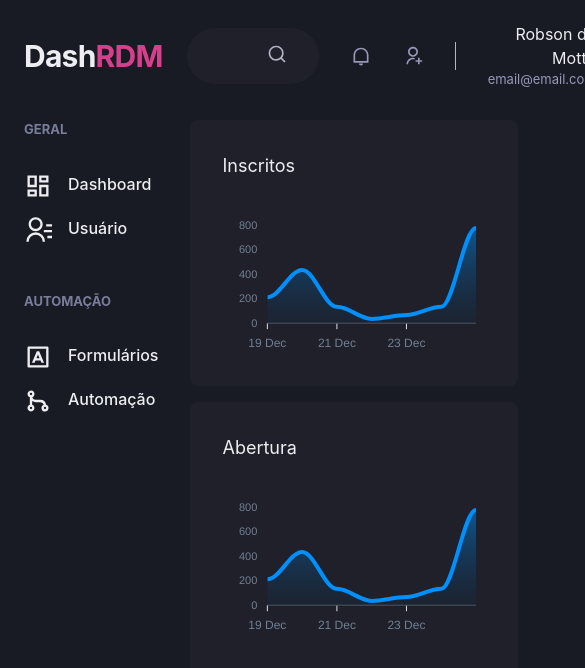
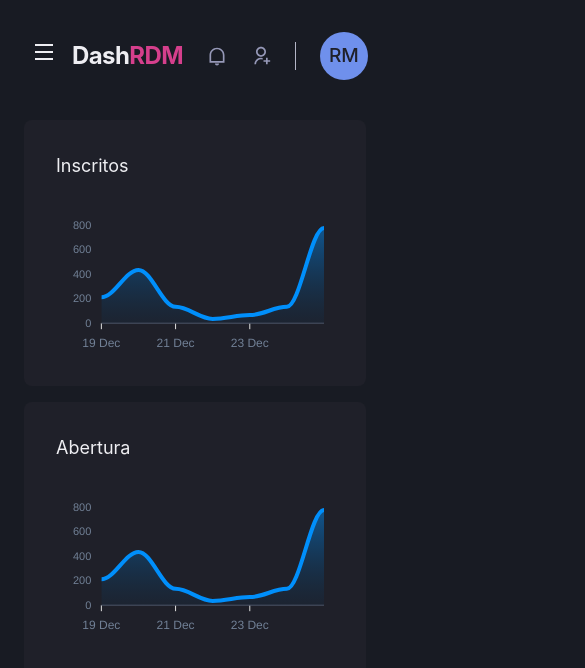
Before and after one commit to RDMotta/dashrdm, a Next.js app: page /dashboard in a window 390 px wide. Shown: the top 668 px of the page, 585 px wide, since content can reach past the window. Built offline with nearby package versions, Linux system fonts and the light colour scheme.

Commit message:
Added responsive components

```diff
--- a/src/components/Header/Logo.tsx
+++ b/src/components/Header/Logo.tsx
@@ -3,7 +3,7 @@
 export function Logo(){
     return(
         <Text
-            fontSize="3xl"
+            fontSize={["2xl", "3xl"]}
             fontWeight="bold"
             letterSpacing="tight"
             w="64">
--- a/src/components/Header/NotificationNav.tsx
+++ b/src/components/Header/NotificationNav.tsx
@@ -4,9 +4,9 @@
 export function NotificationNav() {
     return(
         <HStack
-            spacing="8"
-            mx="8"
-            pr="8"
+            spacing={["6", "8"]}
+            mx={["6", "8"]}
+            pr={["6", "8"]}
             py="1"
             color="gray.300"
             borderRightWidth={1}
--- a/src/components/Header/Profile.tsx
+++ b/src/components/Header/Profile.tsx
@@ -1,12 +1,18 @@
 import { Flex, Box, Text, Avatar } from '@chakra-ui/react'
 
-export function Profile(){
+interface ProfileProps {
+    showProfileData?: boolean;
+}
+export function Profile({ showProfileData }: ProfileProps){
     return (
         <Flex align="center">
+           { showProfileData && (
             <Box mr="4" textAlign="right">
                 <Text>Robson da Motta</Text>
                 <Text color="gray.300" fontSize="small">email@email.com</Text>
             </Box>
+            ) }
+
             <Avatar size="md" name="Robson da Motta"/>
         </Flex>
     );
--- a/src/components/Header/index.tsx
+++ b/src/components/Header/index.tsx
@@ -1,11 +1,21 @@
-import { Flex } from '@chakra-ui/react'
+import { Flex, Icon, IconButton, useBreakpointValue } from '@chakra-ui/react'
+import { useSidebarDrawer } from '../../contexts/SidebarDrawerContext';
+import { RiMenuLine } from 'react-icons/ri';
+
+
 import { Logo } from './Logo';
-
 import { NotificationNav } from './NotificationNav';
 import { Profile } from './Profile';
 import { SearchBox } from './SearchBox';
 
 export function Header() {
+    const { onOpen } = useSidebarDrawer()
+
+    const isWideVersion = useBreakpointValue({
+        base: false,
+        lg: true,
+    })
+
     return(
         <Flex
             as="header"
@@ -17,13 +27,26 @@
             px="6"
             align="center"
         >
+            { !isWideVersion && (
+                <IconButton
+                    aria-label="Open menu drawer"
+                    icon={<Icon as={RiMenuLine} />}
+                    fontSize="24"
+                    variant="unstyled"
+                    onClick={onOpen}
+                    mr="2"
+                >
+
+                </IconButton>
+            ) }
+
             <Logo />
 
-            <SearchBox />
+            { isWideVersion && <SearchBox /> }
 
             <Flex align="center" ml="auto">
               <NotificationNav />
-              <Profile />
+              <Profile showProfileData={isWideVersion}/>
             </Flex>
         </Flex>
     );
--- /dev/null
+++ b/src/components/Sidebar/SidebarNav.tsx
@@ -0,0 +1,20 @@
+import { Stack } from '@chakra-ui/react';
+import { RiDashboardLine, RiContactsLine, RiInputMethodLine, RiGitMergeLine } from 'react-icons/ri';
+
+import { NavLink } from './NavLink';
+import { NavSection } from './NevSection';
+
+export function SidebarNav(){
+    return(
+        <Stack spacing="12" align="flex-start">
+            <NavSection title="GERAL">
+                <NavLink icon={RiDashboardLine}>Dashboard</NavLink>
+                <NavLink icon={RiContactsLine}>Usuário</NavLink>
+            </NavSection>
+            <NavSection title="AUTOMAÇÃO">
+                <NavLink icon={RiInputMethodLine}>Formulários</NavLink>
+                <NavLink icon={RiGitMergeLine}>Automação</NavLink>
+            </NavSection>
+        </Stack>
+    );
+}
--- a/src/components/Sidebar/index.tsx
+++ b/src/components/Sidebar/index.tsx
@@ -1,22 +1,44 @@
-import { Box, Stack, Text, Link, Icon } from "@chakra-ui/react"
-import { RiDashboardLine, RiContactsLine, RiInputMethodLine, RiGitMergeLine } from "react-icons/ri"
-import { NavLink } from "./NavLink";
+import {
+    Box,
+    Drawer,
+    DrawerOverlay,
+    DrawerContent,
+    DrawerCloseButton,
+    DrawerHeader,
+    DrawerBody,
+    useBreakpointValue
+} from '@chakra-ui/react';
+import { useSidebarDrawer } from '../../contexts/SidebarDrawerContext';
 
-import { NavSection } from "./NevSection"
+import { SidebarNav } from './SidebarNav';
 
 export function Sidebar(){
+    const { isOpen, onClose } = useSidebarDrawer()
+
+    const isDrawerSidebar = useBreakpointValue({
+        base: true,
+        lg: false,
+    })
+
+    if (isDrawerSidebar) {
+        return(
+            <Drawer isOpen={isOpen} placement="left" onClose={onClose}>
+                <DrawerOverlay>
+                    <DrawerContent bg="gray.800" p="4">
+                        <DrawerCloseButton mt="6"/>
+                        <DrawerHeader>Navegação</DrawerHeader>
+                        <DrawerBody>
+                            <SidebarNav />
+                        </DrawerBody>
+                    </DrawerContent>
+                </DrawerOverlay>
+            </Drawer>
+        );
+    }
+
     return(
        <Box as="aside" w="64" mr="8">
-            <Stack spacing="12" align="flex-start">
-                <NavSection title="GERAL">
-                    <NavLink icon={RiDashboardLine}>Dashboard</NavLink>
-                    <NavLink icon={RiContactsLine}>Usuário</NavLink>
-                </NavSection>
-                <NavSection title="AUTOMAÇÃO">
-                    <NavLink icon={RiInputMethodLine}>Formulários</NavLink>
-                    <NavLink icon={RiGitMergeLine}>Automação</NavLink>
-                </NavSection>
-            </Stack>
+          <SidebarNav />
        </Box>
     );
 }
--- /dev/null
+++ b/src/contexts/SidebarDrawerContext.tsx
@@ -0,0 +1,22 @@
+
+import { useDisclosure, UseDisclosureReturn } from '@chakra-ui/hooks';
+import { ReactNode, createContext, useContext } from 'react';
+
+interface SidebarDrawerProviderProps {
+    children: ReactNode;
+}
+
+type SidebarDrawerContextData = UseDisclosureReturn
+
+const SidebarDrawerContext = createContext({} as SidebarDrawerContextData);
+
+export function SidebarDrawerProvider({ children }: SidebarDrawerProviderProps) {
+    const disclosure = useDisclosure()
+    return(
+        <SidebarDrawerContext.Provider value={disclosure} >
+         {children}
+        </SidebarDrawerContext.Provider>
+    );
+}
+
+export const useSidebarDrawer = () => useContext(SidebarDrawerContext)
--- a/src/pages/_app.tsx
+++ b/src/pages/_app.tsx
@@ -1,11 +1,14 @@
 import { AppProps } from 'next/app'
 import  { ChakraProvider } from '@chakra-ui/react'
 import  { theme } from '../styles/theme'
+import { SidebarDrawerProvider } from '../contexts/SidebarDrawerContext'
 
 function MyApp({ Component, pageProps }: AppProps) {
   return (
     <ChakraProvider theme={theme}>
-      <Component {...pageProps} />
+      <SidebarDrawerProvider>
+         <Component {...pageProps} />
+      </SidebarDrawerProvider>
     </ChakraProvider>
   )
 }
```
